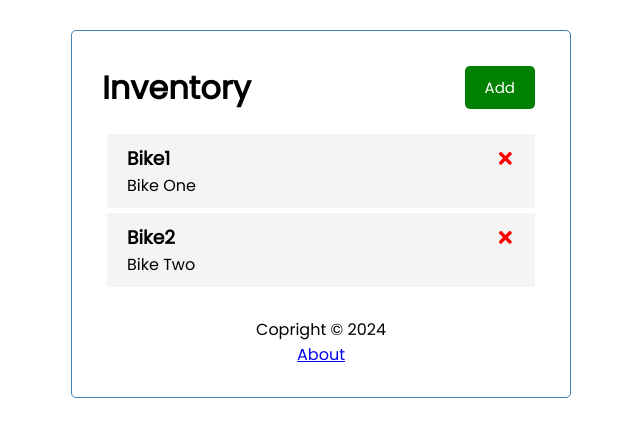
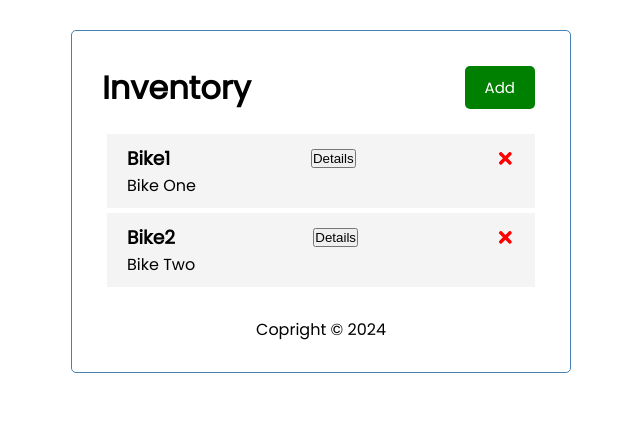
Before and after one commit to jing-j-zheng/inventory-react, a React (Create React App) app: page / in a window 1280 px wide. Shown: the top 436 px of the page, without its empty margins (319-959 px from the left). Built offline with nearby package versions, Linux system fonts and the light colour scheme; data requests are answered from the project's data file.

Commit message:
add ItemDetails page and page navigation.

```diff
--- a/src/App.js
+++ b/src/App.js
@@ -1,21 +1,29 @@
 import logo from './logo.svg';
 import './App.css';
-import Header from './components/Header'
-import Items from './components/Items'
+import Header from './components/Header';
+import Items from './components/Items';
 import AddItem from './components/AddItem'
 import Footer from './components/Footer'
-import About from './components/About'
+import ItemDetails from './components/ItemDetails'
+import Login from './components/Login';
 
 import {useState, useEffect } from 'react'
-import {BrowserRouter as Router, Route, Routes} from 'react-router-dom'
-import { FaLessThanEqual } from 'react-icons/fa';
+import {BrowserRouter as Router,
+        Route,
+        Routes,
+        generatePath,
+        useNavigate,
+        useParams,
+      } from 'react-router-dom'
+import { FaLessThanEqual } from 'react-icons/fa'
 
 const App = () => {
   const [showAddTask, setShowAddTask] = useState (false)
 
   const [items, setItems] = useState([])
 
-   useEffect(() => {
+
+  useEffect(() => {
 
       const getItems = async () => {
         const itemsFromServer = await fetchItems()
@@ -37,6 +45,7 @@ const App = () => {
 
     // Fetch item
     const fetchItem = async  (id) => {
+
       const res = await fetch(`http://localhost:4000/items/${id}`)
       const data = await res.json()
 
@@ -61,6 +70,7 @@ const App = () => {
 
   }
 
+
   // Delete item
   const deleteItem = async (id) => {
 
@@ -75,7 +85,7 @@ const App = () => {
   const toggleReminder = async (id) => {
     const taskToToggle = await fetchItem(id)
     const updTask = {...taskToToggle,
-    reminder: !taskToToggle.reminder }
+    name: taskToToggle.name }
 
     const res = await fetch(`http://localhost:4000/items/${id}`, {
       method:'PUT',
@@ -88,7 +98,7 @@ const App = () => {
     const data = await res.json()
 
     setItems(items.map((item)=>
-     item.id === id ? { ...item, reminder: data.reminder } : item
+     item.id === id ? { ...item, name: data.name } : item
      )
     )
   }
@@ -108,21 +118,20 @@ const App = () => {
           <>
           {showAddTask && <AddItem onAdd={addItem}/>}
           { items.length > 0 ? (
-          <Items items={items} onDelete={deleteItem} onToggle={toggleReminder} />
+          <Items items={items} onDelete={deleteItem} onUpdate={toggleReminder} />
           )
           : 'No Items to Show'
           }
           </>
         } />
 
-        <Route path='/about' element={
-        <>
-        {showAddTask && <AddItem onAdd={addItem}/>}
-        <About />
-        </>
-        }
+      <Route
+        path="items/:itemId"
+        element={<ItemDetails onDetails={fetchItem}/>}
+      />
+      <Route path="/itemDetails" element={<ItemDetails />} />
+      <Route path="/login" element={<Login />}   />
 
-         />
 
         </Routes>
         <Footer />
--- a/src/components/About.js
+++ /dev/null
@@ -1,12 +0,0 @@
-import { Link } from 'react-router-dom'
-
-const About = () => {
-  return (
-    <div>
-        <h4>Version 1.0.0</h4>
-        <Link to='/'>Go Back</Link>
-    </div>
-  )
-}
-
-export default About
--- a/src/components/Footer.js
+++ b/src/components/Footer.js
@@ -4,7 +4,6 @@ const Footer = () => {
   return (
     <footer>
         <p>Copright &copy; 2024</p>
-        <Link to='/about'>About</Link>
     </footer>
   )
 }
--- a/src/components/Item.js
+++ b/src/components/Item.js
@@ -1,15 +1,34 @@
 import { FaTimes } from 'react-icons/fa'
+import {Link, BrowserRouter as Router, Route, Routes,
+        generatePath,
+        useNavigate,
+        useParams } from 'react-router-dom'
 
-const Task = ({task, onDelete, onToggle}) => {
+import { useState } from "react";
+
+const Item = ({item, onDelete, onToggle, onDetails}) => {
+
+  const [id, setId] = useState();
+
+  let navigate = useNavigate();
+
+
+
   return (
-    <div className={`task ${task.reminder ? 'reminder' : ''}`} onDoubleClick={ ()=>onToggle(task.id)}>
+
+    <div className='task'  onDoubleClick={ ()=>onDetails(item.id)}  >
       <h3>
-        {task.name} <FaTimes style={{ color: 'red', cursor: 'pointer'}}
-        onClick={ ()=>onDelete(task.id)} />
+        {item.name}
+        <button onClick={()=>{navigate('/itemDetails', {replace:true, state:{item: item}})}}>Details</button>
+
+        <FaTimes style={{ color: 'red', cursor: 'pointer'}}
+        onClick={ ()=>onDelete(item.id)} />
       </h3>
-      <p>{task.description}</p>
-    </div>
+      <p>{item.description}</p>
+     </div>
+
+
   )
 }
 
-export default Task
+export default Item
--- a/src/components/Items.js
+++ b/src/components/Items.js
@@ -1,17 +1,19 @@
 import Item from './Item'
-
-
 
 const Items = ({items, onDelete, onToggle}) => {
 
   return (
     <>
+
       {items.map((item) => (
+        <div>
         <Item
             key={item.id}
-            task={item}
+            item={item}
             onDelete={onDelete}
-            onToggle={onToggle} />
+            />
+
+        </div>
       ))}
     </>
   )
```
